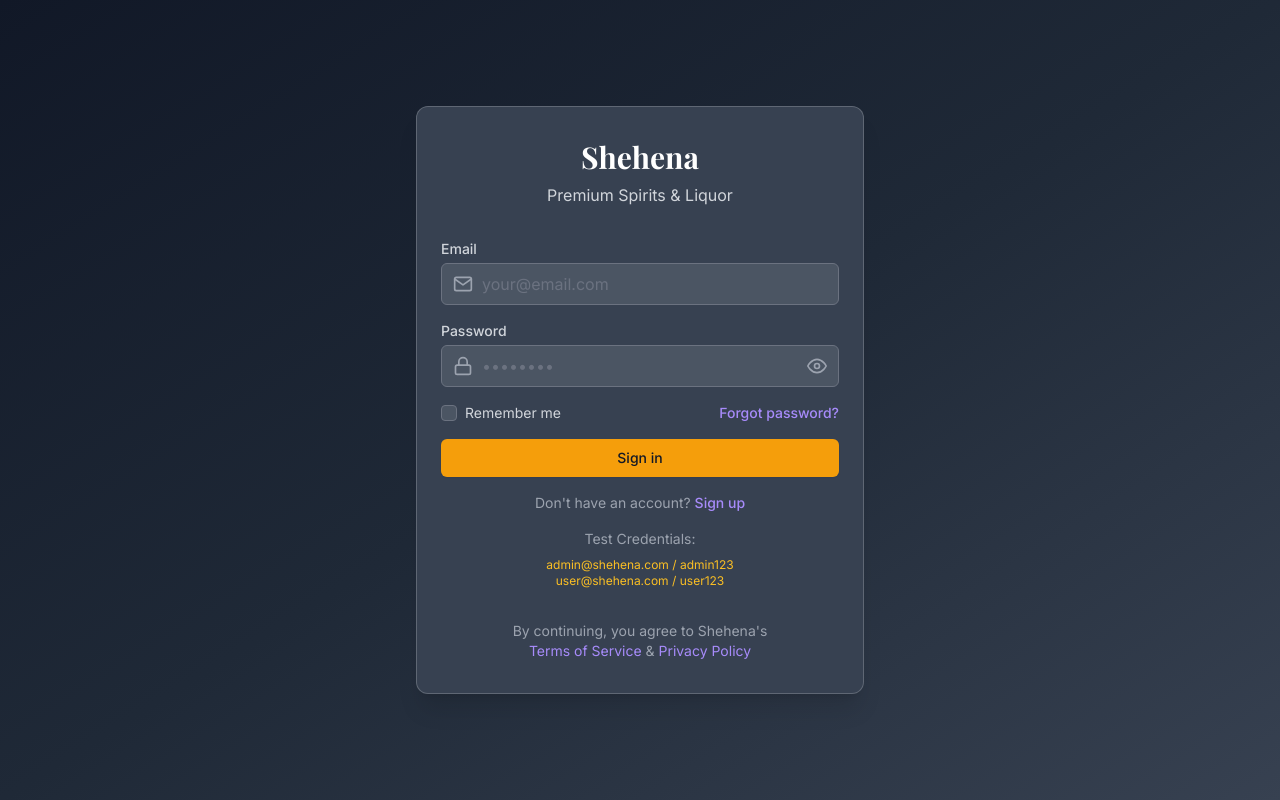
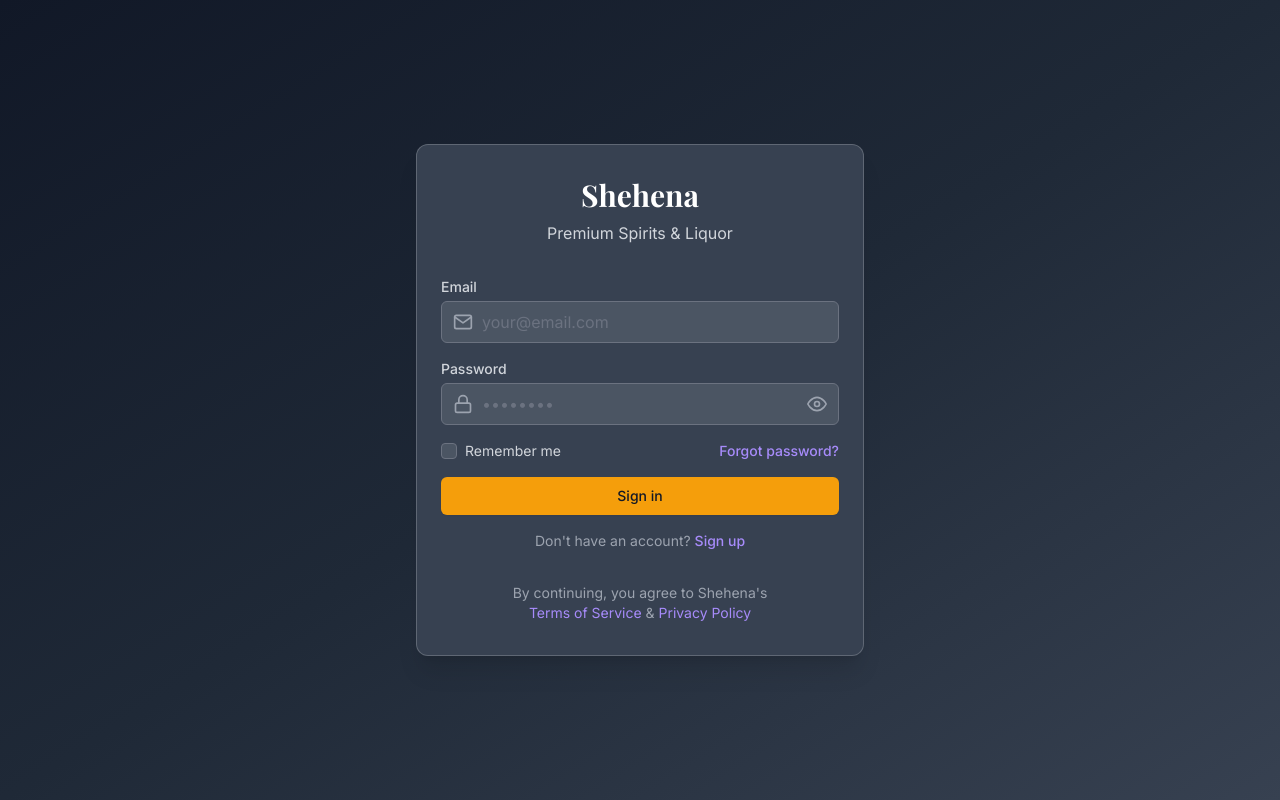
Before and after one commit to Yator1/shehena-web, a React (Vite) app: page /auth in a window 1280 px wide. Built offline with nearby package versions, Linux system fonts and the light colour scheme.

Commit message:
update of the login form

```diff
--- a/src/components/auth/LoginForm.jsx
+++ b/src/components/auth/LoginForm.jsx
@@ -134,7 +134,7 @@ const LoginForm = ({ onSwitch }) => {
         </p>
       </div>
 
-      <div className="text-center mt-4">
+      {/* <div className="text-center mt-4">
         <p className="text-sm text-gray-400">
           Test Credentials:
         </p>
@@ -142,7 +142,7 @@ const LoginForm = ({ onSwitch }) => {
           <p>admin@shehena.com / admin123</p>
           <p>user@shehena.com / user123</p>
         </div>
-      </div>
+      </div> */}
     </motion.form>
   )
 }
--- a/src/services/api.js
+++ b/src/services/api.js
@@ -1,4 +1,7 @@
-const API_BASE_URL = window.location.hostname === "localhost" ? "http://localhost/shehena.co.ke/www/endpoints" : "https://admin.shehena.co.ke/endpoints";
+// API Configuration
+const API_BASE_URL = "http://localhost/shehena.co.ke/www/endpoints";
+// const API_BASE_URL = import.meta.env.VITE_API_BASE_URL;
+
 // API Endpoints
 const ENDPOINTS = {
   AUTH: {
--- a/src/services/productService.js
+++ b/src/services/productService.js
@@ -2,8 +2,7 @@
 
 // Get API base from environment
 const API_BASE_URL = import.meta.env.VITE_API_URL;
-const IMAGE_BASE_URL =
-  import.meta.env.VITE_IMAGE_URL || `${API_BASE_URL}/../uploads/images`;
+const IMAGE_BASE_URL = import.meta.env.VITE_IMAGE_URL || `${API_BASE_URL}/../uploads/images`;
 
 const fallbackImage = "https://via.placeholder.com/600x400?text=No+Image";
 
```
